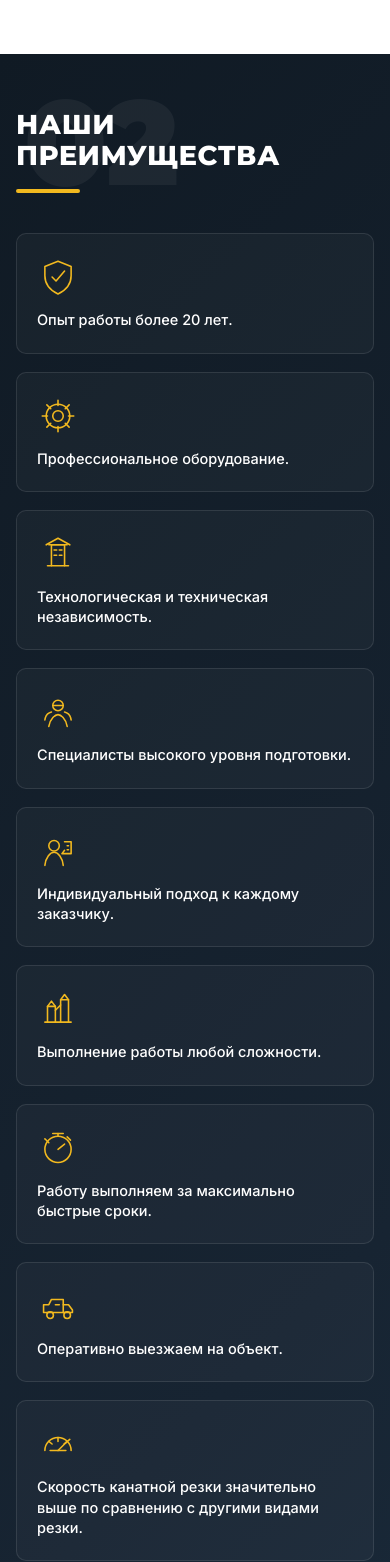
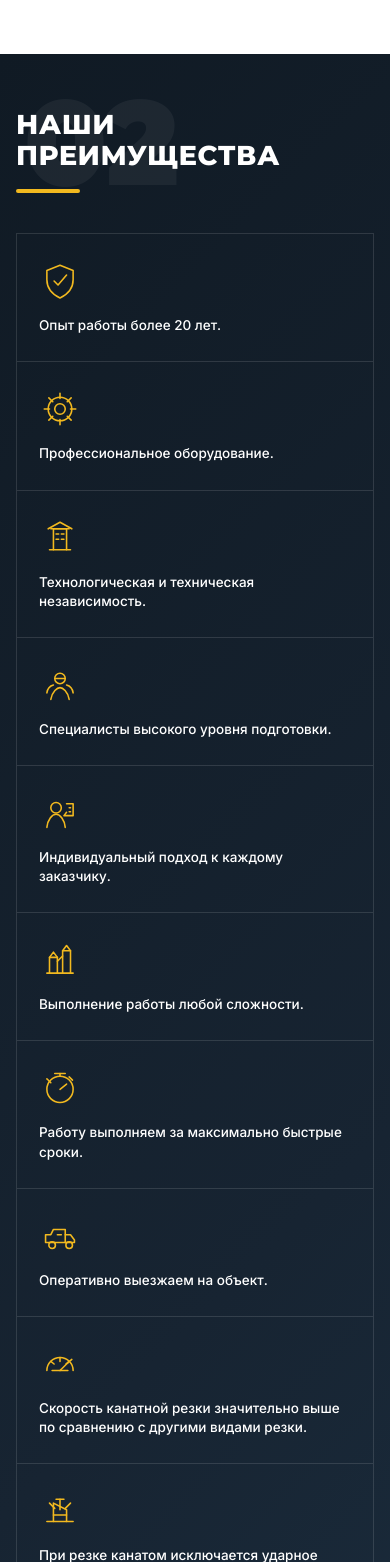
Before and after one commit to Codebyasadbek/verstka-wp-proyket, a PHP site: page / in a window 390 px wide. Shown: the part 2840-4402 px from the top of the page. Run offline with PHP 8.4, Linux system fonts and the light colour scheme.

Commit message:
Refine blocks to match mockup 1:1
- Advantages: 5-column hairline grid (5/5/3) instead of filled cards
- Services: add leader lines with yellow connector dots to the scheme
- Contacts + header: yellow contact icons per design color spec (#F2B91F)

Co-Authored-By: Claude Opus 4.8 <noreply@anthropic.com>
Claude-Session: https://claude.ai/code/session_01Gc1psN9tbpkPdVPkpK8aB2

```diff
--- a/css/style.css
+++ b/css/style.css
@@ -188,22 +188,37 @@ h1,h2,h3,p{margin:0}
 .service-item:hover{transform:translateY(-3px);box-shadow:var(--shadow-sm);border-color:var(--yellow)}
 .services__center{display:flex;justify-content:center;align-items:center}
 .services__scheme-img{width:100%;max-width:520px;filter:drop-shadow(0 20px 30px rgba(16,26,36,.10))}
+/* Выносные линии от карточек к схеме (только на десктопе) */
+@media (min-width:901px){
+    .services__col .service-item{position:relative}
+    .services__col .service-item::after{content:"";position:absolute;top:50%;width:26px;height:2px;background:var(--border);transform:translateY(-50%)}
+    .services__col .service-item::before{content:"";position:absolute;top:50%;width:9px;height:9px;border-radius:50%;background:var(--yellow);transform:translateY(-50%);z-index:1;box-shadow:0 0 0 3px var(--white)}
+    .services__col--left .service-item::after{right:-28px}
+    .services__col--left .service-item::before{right:-36px}
+    .services__col--right .service-item::after{left:-28px}
+    .services__col--right .service-item::before{left:-36px}
+    .service-item:hover::before{background:var(--yellow-hover)}
+}
 
 /* ============================================================
    НАШИ ПРЕИМУЩЕСТВА
    ============================================================ */
 .advantages{background:linear-gradient(135deg,var(--dark) 0%,var(--navy) 60%,var(--navy-accent) 120%);color:var(--white)}
-.advantages__grid{display:grid;grid-template-columns:repeat(4,1fr);gap:18px;position:relative;z-index:1}
+.advantages__grid{
+    display:grid;grid-template-columns:repeat(5,1fr);position:relative;z-index:1;
+    border-top:1px solid rgba(255,255,255,.12);
+    border-left:1px solid rgba(255,255,255,.12);
+}
 .advantage{
-    display:flex;flex-direction:column;gap:12px;
-    background:rgba(255,255,255,.03);
-    border:1px solid rgba(255,255,255,.10);
-    border-radius:var(--radius-sm);padding:22px 20px;
-    transition:background .25s var(--ease),border-color .25s var(--ease),transform .25s var(--ease);
+    display:flex;flex-direction:column;gap:14px;
+    padding:26px 22px;
+    border-right:1px solid rgba(255,255,255,.12);
+    border-bottom:1px solid rgba(255,255,255,.12);
+    transition:background .25s var(--ease);
 }
 .advantage img{width:42px;height:42px}
-.advantage span{font-size:14.5px;font-weight:500;line-height:1.4;color:var(--white)}
-.advantage:hover{background:rgba(242,185,31,.08);border-color:rgba(242,185,31,.4);transform:translateY(-3px)}
+.advantage span{font-size:13.5px;font-weight:500;line-height:1.42;color:var(--white)}
+.advantage:hover{background:rgba(242,185,31,.07)}
 
 /* ============================================================
    ТЕХНОЛОГИИ
@@ -378,7 +393,7 @@ h1,h2,h3,p{margin:0}
     .hero__panel{width:64%}
     .hero__inner{grid-template-columns:1fr 1.2fr;gap:30px}
     .hero__right{grid-template-columns:1.4fr 1fr;gap:22px}
-    .advantages__grid{grid-template-columns:repeat(3,1fr)}
+    .advantages__grid{grid-template-columns:repeat(4,1fr)}
     .footer__inner{grid-template-columns:1fr 1fr}
     .footer__about{grid-column:1/-1}
 }
--- a/index.html
+++ b/index.html
@@ -82,7 +82,7 @@
 
         <div class="header__actions">
             <a href="tel:+79817238979" class="header__phone">
-                <img src="assets/icons/contact-phone.svg" alt="" width="20" height="20" aria-hidden="true">
+                <img src="assets/icons-dark/contact-phone.svg" alt="" width="20" height="20" aria-hidden="true">
                 <span>8 (981) 723-89-79</span>
             </a>
             <button type="button" class="btn btn--primary header__cta" data-open-modal>Получить консультацию</button>
@@ -345,27 +345,27 @@
 
         <div class="contacts__cards">
             <div class="contact-card">
-                <img src="assets/icons/contact-address.svg" alt="" width="34" height="34" aria-hidden="true">
+                <img src="assets/icons-dark/contact-address.svg" alt="" width="34" height="34" aria-hidden="true">
                 <div><span class="contact-card__label">Адрес офиса</span>
                 <p class="contact-card__value">Россия, ЛО, М.Р-Н Волосовский, С.П. Бегуницкое, д. Бегуницы, д. 74, часть помещ. 9</p></div>
             </div>
             <a class="contact-card" href="tel:+79817238979">
-                <img src="assets/icons/contact-phone.svg" alt="" width="34" height="34" aria-hidden="true">
+                <img src="assets/icons-dark/contact-phone.svg" alt="" width="34" height="34" aria-hidden="true">
                 <div><span class="contact-card__label">Телефон</span>
                 <p class="contact-card__value">8 (981) 723-89-79</p></div>
             </a>
             <a class="contact-card" href="https://wa.me/79500031953" target="_blank" rel="noopener">
-                <img src="assets/icons/contact-whatsapp.svg" alt="" width="34" height="34" aria-hidden="true">
+                <img src="assets/icons-dark/contact-whatsapp.svg" alt="" width="34" height="34" aria-hidden="true">
                 <div><span class="contact-card__label">WhatsApp</span>
                 <p class="contact-card__value">+7 950 003-19-53</p></div>
             </a>
             <a class="contact-card" href="https://t.me/+79500031953" target="_blank" rel="noopener">
-                <img src="assets/icons/contact-telegram.svg" alt="" width="34" height="34" aria-hidden="true">
+                <img src="assets/icons-dark/contact-telegram.svg" alt="" width="34" height="34" aria-hidden="true">
                 <div><span class="contact-card__label">Telegram</span>
                 <p class="contact-card__value">+7 950 003-19-53</p></div>
             </a>
             <a class="contact-card" href="mailto:s7238979@mail.ru">
-                <img src="assets/icons/contact-email.svg" alt="" width="34" height="34" aria-hidden="true">
+                <img src="assets/icons-dark/contact-email.svg" alt="" width="34" height="34" aria-hidden="true">
                 <div><span class="contact-card__label">Email</span>
                 <p class="contact-card__value">s7238979@mail.ru</p></div>
             </a>
```
